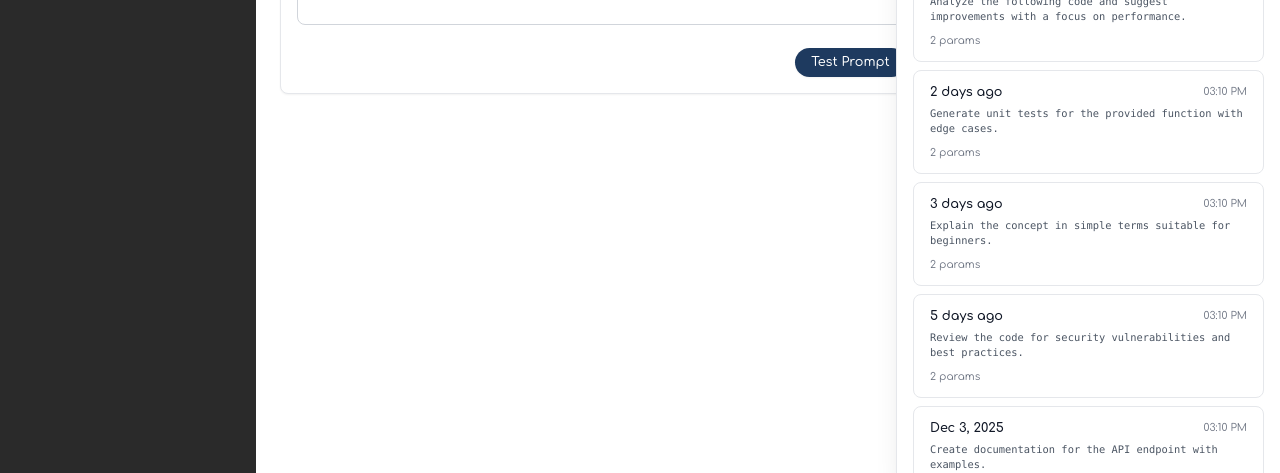
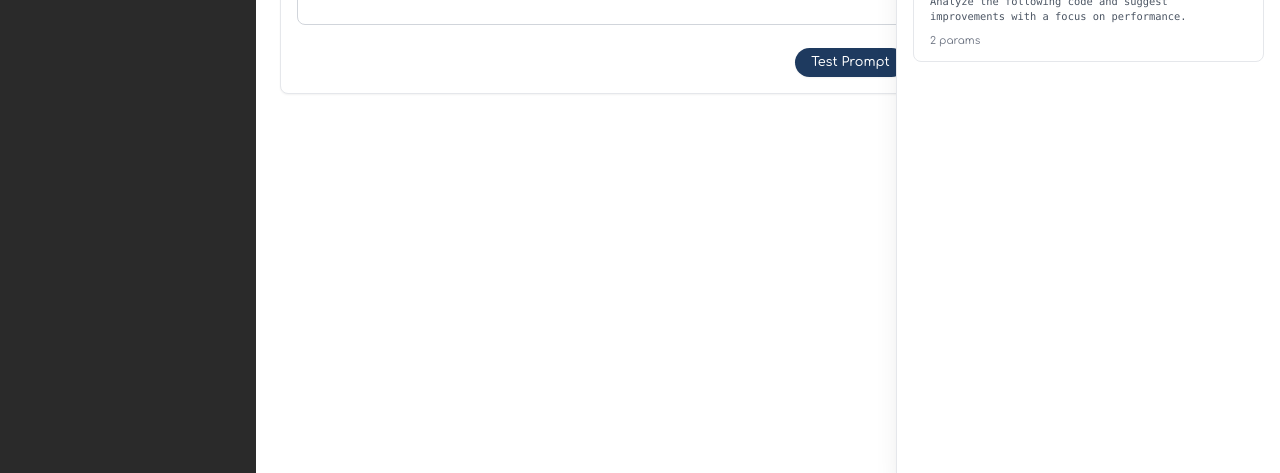
Before and after one commit to nicolasances/gale-ui, a Next.js app: page /agents/1/playground in a window 1280 px wide. Shown: the part 327-800 px from the top of the page. Built offline with nearby package versions, Linux system fonts and the light colour scheme; no server answers.

Commit message:
Saving experiments in Playground

```diff
--- a/Config.ts
+++ b/Config.ts
@@ -1,9 +1,10 @@
-export type ApiName = 'gale-broker' | 'auth'
+export type ApiName = 'gale-broker' | 'auth' | 'gale-playground'
 export interface ApiEndpoint { name: ApiName, endpoint: string }
 
 const ApiEndpoints = new Map<ApiName, string>();
 ApiEndpoints.set("auth", String(process.env.NEXT_PUBLIC_AUTH_API_ENDPOINT))
 ApiEndpoints.set("gale-broker", String(process.env.NEXT_PUBLIC_GALE_BROKER_API_ENDPOINT))
+ApiEndpoints.set("gale-playground", String(process.env.NEXT_PUBLIC_GALE_PLAYGROUND_API_ENDPOINT))
 
 export function endpoint(api: ApiName) {
     return ApiEndpoints.get(api)
--- a/api/GaleBrokerAPI.ts
+++ b/api/GaleBrokerAPI.ts
@@ -113,6 +113,7 @@ interface GetTaskExecutionRecordResponse {
 }
 
 export interface AgentDefinition {
+    id: string; // The unique identifier of the Agent (i.e. DB ID)
     name: string; // The name of the Agent.
     description: string; // The description of the Agent.
     taskId: string; // The unique identifier of the type of task this Agent can execute.
--- /dev/null
+++ b/api/GalePlaygroundAPI.ts
@@ -0,0 +1,46 @@
+import { TotoAPI } from "./TotoAPI";
+
+export class GalePlaygroundAPI {
+
+    async getAgentExperiments(agentId: string): Promise<GetAgentExperimentsResponse> {
+        return (await new TotoAPI().fetch('gale-playground', `/agents/${agentId}/experiments`)).json()
+    }
+
+    /**
+     * Saves an experiment in the playground for the given agent.
+     *
+     * @param taskId the task id
+     * @param taskInputData the input data needed by the task
+     * @returns
+     */
+    async saveExperiment(experiment: GalePlaygroundExperiment): Promise<SaveExperimentResponse> {
+
+        return (await new TotoAPI().fetch('gale-playground', `/experiments`, {
+            method: 'POST',
+            body: JSON.stringify(experiment)
+        })).json()
+    }
+
+
+}
+
+export interface SaveExperimentResponse {
+    experimentId: string;
+}
+
+export interface GetAgentExperimentsResponse {
+    experiments: GalePlaygroundExperiment[];
+}
+
+export interface GalePlaygroundExperiment {
+
+    date: Date;
+    agentId: string;
+    taskInputData: any;
+    playground: PlaygroundSettings;
+
+}
+
+export interface PlaygroundSettings {
+    promptOverride: string;
+}
--- a/api/TotoAPI.ts
+++ b/api/TotoAPI.ts
@@ -34,6 +34,7 @@ export class TotoAPI {
       options.headers['Accept'] = 'application/json';
       options.headers['x-correlation-id'] = cid();
       options.headers['Authorization'] = 'Bearer ' + idToken;
+      options.headers['Content-Type'] = 'application/json';
 
       if (aws) options.headers['toto-service'] = api;
     }
--- a/app/agents/[taskId]/playground/components/SessionHistoryPanel.tsx
+++ b/app/agents/[taskId]/playground/components/SessionHistoryPanel.tsx
@@ -1,15 +1,10 @@
 'use client';
 
-export interface PlaygroundSession {
-    id: string;
-    date: Date;
-    prompt: string;
-    inputParams: Record<string, any>;
-}
+import { GalePlaygroundExperiment } from "@/api/GalePlaygroundAPI";
 
 interface SessionHistoryPanelProps {
-    sessions: PlaygroundSession[];
-    onSelectSession: (session: PlaygroundSession) => void;
+    sessions: GalePlaygroundExperiment[];
+    onSelectSession: (session: GalePlaygroundExperiment) => void;
     isOpen: boolean;
     isClosing: boolean;
     onClose: () => void;
@@ -61,7 +56,7 @@ export default function SessionHistoryPanel({ sessions, onSelectSession, isOpen,
                 <div className="space-y-2">
                     {sessions.map((session) => (
                         <button
-                            key={session.id}
+                            key={Math.random()}
                             onClick={() => {
                                 onSelectSession(session);
                             }}
@@ -69,18 +64,18 @@ export default function SessionHistoryPanel({ sessions, onSelectSession, isOpen,
                         >
                             <div className="flex items-center justify-between mb-1">
                                 <span className="text-sm font-semibold text-gray-900 group-hover:text-cyan-600">
-                                    {formatDate(session.date)}
+                                    {formatDate(new Date(session.date))}
                                 </span>
                                 <span className="text-xs text-gray-500">
-                                    {formatTime(session.date)}
+                                    {formatTime(new Date(session.date))}
                                 </span>
                             </div>
                             <div className="text-xs text-gray-600 line-clamp-2 font-mono">
-                                {session.prompt || 'No prompt'}
+                                {session.playground.promptOverride || 'No prompt'}
                             </div>
                             <div className="flex items-center gap-2 mt-2">
                                 <span className="text-xs text-gray-500">
-                                    {Object.keys(session.inputParams).length} params
+                                    {Object.keys(session.taskInputData).length} params
                                 </span>
                             </div>
                         </button>
--- a/app/agents/[taskId]/playground/page.tsx
+++ b/app/agents/[taskId]/playground/page.tsx
@@ -5,73 +5,26 @@ import Button from "@/components/Button";
 import { useParams, useRouter } from "next/navigation";
 import { useEffect, useRef, useState } from "react";
 import InputParameters from "./components/InputParameters";
-import SessionHistoryPanel, { PlaygroundSession } from "./components/SessionHistoryPanel";
+import SessionHistoryPanel from "./components/SessionHistoryPanel";
 import { AgentPlaygroundAPI } from "@/api/AgentsAPI";
 import JsonView from "@uiw/react-json-view";
 import { lightTheme } from "@uiw/react-json-view/light";
+import { GalePlaygroundAPI, GalePlaygroundExperiment } from "@/api/GalePlaygroundAPI";
 
 // Mock data for previous sessions
-const MOCK_SESSIONS: PlaygroundSession[] = [
+const MOCK_SESSIONS: GalePlaygroundExperiment[] = [
     {
-        id: '1',
+        agentId: 'agent-123',
         date: new Date(Date.now() - 2 * 60 * 60 * 1000), // 2 hours ago
-        prompt: 'You are a helpful assistant that provides concise answers about programming topics.',
-        inputParams: { topic: 'JavaScript', difficulty: 'intermediate' }
+        playground: { promptOverride: 'You are a helpful assistant that provides concise answers about programming topics.' },
+        taskInputData: { topic: 'JavaScript', difficulty: 'intermediate' }
     },
     {
-        id: '2',
+        agentId: 'agent-123',
         date: new Date(Date.now() - 1 * 24 * 60 * 60 * 1000), // 1 day ago
-        prompt: 'Analyze the following code and suggest improvements with a focus on performance.',
-        inputParams: { language: 'Python', maxSuggestions: 5 }
+        playground: { promptOverride: 'Analyze the following code and suggest improvements with a focus on performance.' },
+        taskInputData: { language: 'Python', maxSuggestions: 5 }
     },
-    {
-        id: '3',
-        date: new Date(Date.now() - 2 * 24 * 60 * 60 * 1000), // 2 days ago
-        prompt: 'Generate unit tests for the provided function with edge cases.',
-        inputParams: { framework: 'Jest', coverage: 'high' }
-    },
-    {
-        id: '4',
-        date: new Date(Date.now() - 3 * 24 * 60 * 60 * 1000), // 3 days ago
-        prompt: 'Explain the concept in simple terms suitable for beginners.',
-        inputParams: { audience: 'beginners', examples: true }
-    },
-    {
-        id: '5',
-        date: new Date(Date.now() - 5 * 24 * 60 * 60 * 1000), // 5 days ago
-        prompt: 'Review the code for security vulnerabilities and best practices.',
-        inputParams: { severity: 'all', includeRecommendations: true }
-    },
-    {
-        id: '6',
-        date: new Date(Date.now() - 7 * 24 * 60 * 60 * 1000), // 7 days ago
-        prompt: 'Create documentation for the API endpoint with examples.',
-        inputParams: { format: 'markdown', includeExamples: true }
-    },
-    {
-        id: '7',
-        date: new Date(Date.now() - 10 * 24 * 60 * 60 * 1000), // 10 days ago
-        prompt: 'Refactor the code to follow SOLID principles.',
-        inputParams: { language: 'TypeScript', strictMode: true }
-    },
-    {
-        id: '8',
-        date: new Date(Date.now() - 14 * 24 * 60 * 60 * 1000), // 14 days ago
-        prompt: 'Design a database schema for the given requirements.',
-        inputParams: { dbType: 'PostgreSQL', normalized: true }
-    },
-    {
-        id: '9',
-        date: new Date(Date.now() - 20 * 24 * 60 * 60 * 1000), // 20 days ago
-        prompt: 'Optimize the algorithm for better time complexity.',
-        inputParams: { targetComplexity: 'O(n log n)', spaceConstraints: false }
-    },
-    {
-        id: '10',
-        date: new Date(Date.now() - 30 * 24 * 60 * 60 * 1000), // 30 days ago
-        prompt: 'Compare different approaches and recommend the best solution.',
-        inputParams: { criteria: 'performance', includeTradeoffs: true }
-    }
 ];
 
 export default function PlaygroundPage() {
@@ -87,6 +40,7 @@ export default function PlaygroundPage() {
     const [isHistoryOpen, setIsHistoryOpen] = useState(true);
     const [isHistoryClosing, setIsHistoryClosing] = useState(false);
     const textareaRef = useRef<HTMLTextAreaElement>(null);
+    const [experiments, setExperiments] = useState<GalePlaygroundExperiment[]>(MOCK_SESSIONS);
 
     /**
      * Load agent manifest
@@ -163,21 +117,33 @@ export default function PlaygroundPage() {
     /**
      * Load a previous session
      */
-    const loadSession = (session: PlaygroundSession) => {
-        setPrompt(session.prompt);
-        setInputParams(session.inputParams);
+    const loadSession = (session: GalePlaygroundExperiment) => {
+        setPrompt(session.playground.promptOverride || '');
+        setInputParams(session.taskInputData);
     };
 
     /**
-     * Save the current session
+     * Save the current session (experiment)
      */
     const saveSession = async () => {
-        // TODO: Integrate with API
-        // const response = await new GaleBrokerAPI().savePlaygroundSession(taskId, prompt, inputParams);
 
-        // Mock save for now
-        console.log('Saving session:', { prompt, inputParams });
-        // Could show a toast notification here
+        if (!agent) return;
+
+        const experiment: GalePlaygroundExperiment = {
+            date: new Date(),
+            agentId: agent.id,
+            taskInputData: inputParams,
+            playground: { promptOverride: prompt }
+        };
+
+        console.log(experiment);
+
+
+        await new GalePlaygroundAPI().saveExperiment(experiment)
+
+        // For now, just add to local state
+        setExperiments(prev => [experiment, ...prev]);
+
     };
 
     /**
@@ -304,7 +270,7 @@ export default function PlaygroundPage() {
 
             {/* Session History Panel */}
             <SessionHistoryPanel
-                sessions={MOCK_SESSIONS}
+                sessions={experiments}
                 onSelectSession={loadSession}
                 isOpen={isHistoryOpen}
                 isClosing={isHistoryClosing}
```
Also changed, not shown: 1 other file (tests, documents, lock files or other folders).
